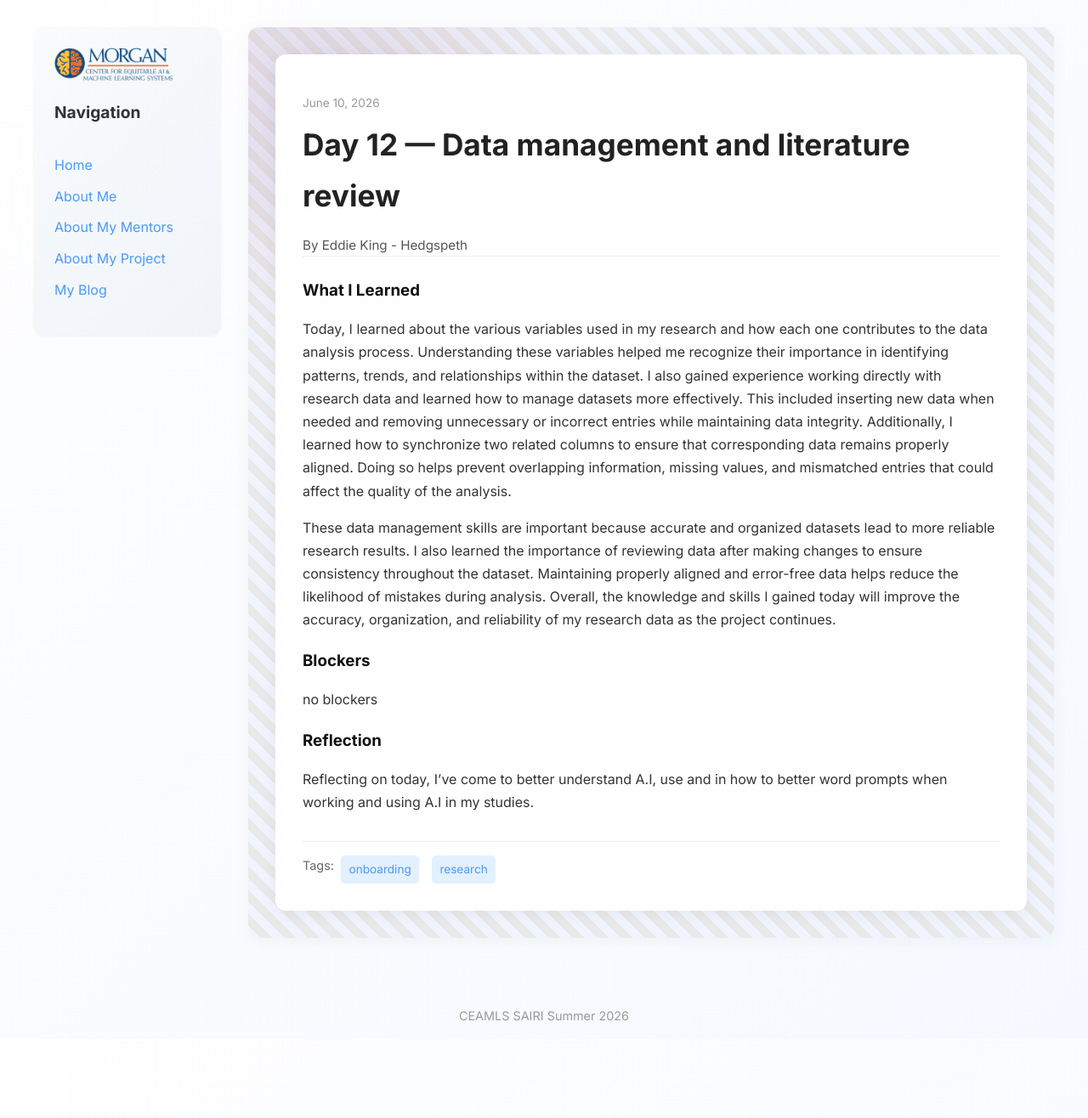
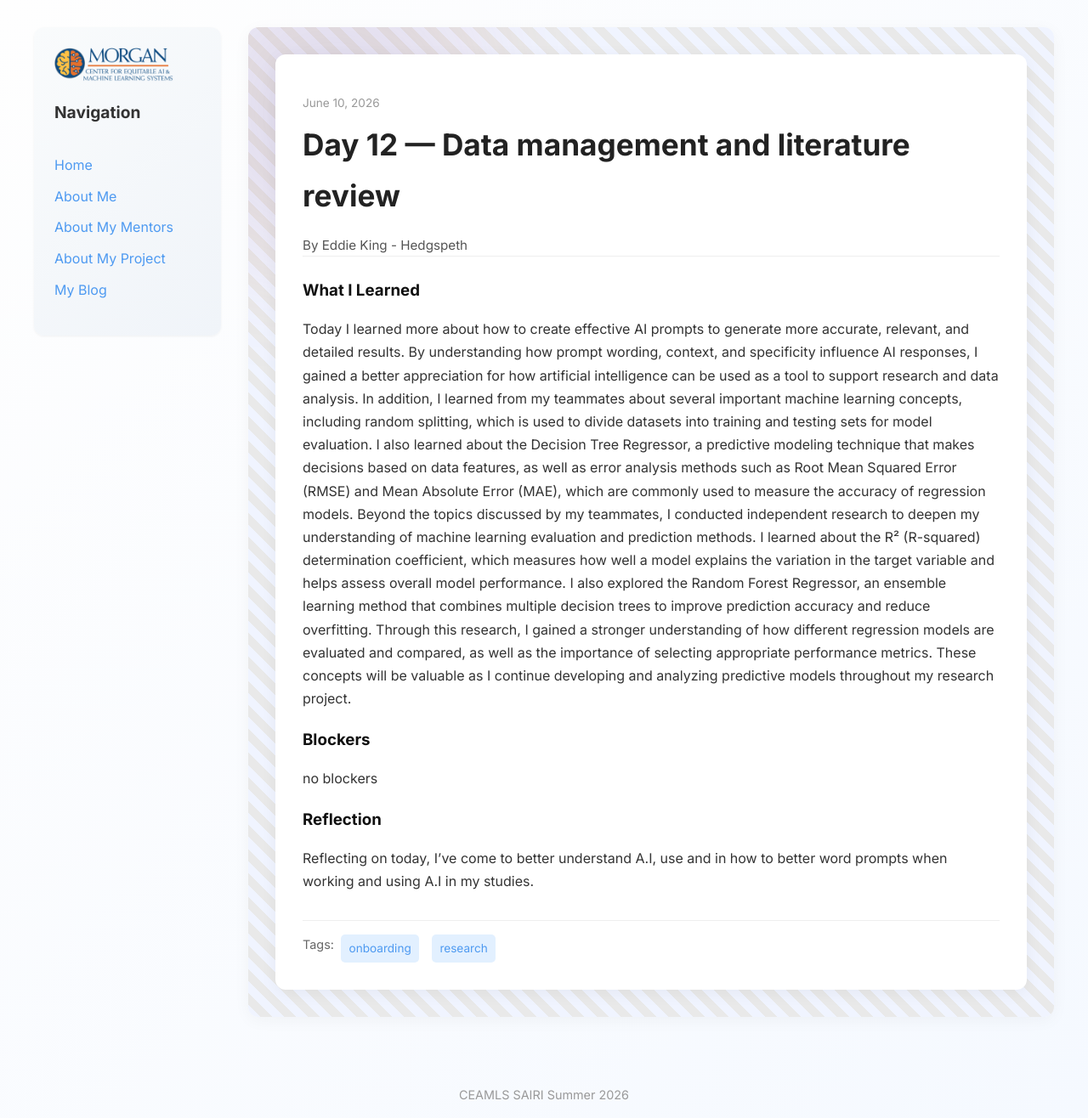
Before and after one commit to eddiejkh-del/eddiejkh-delceamls26.github.io, a Jekyll site: the page built from _posts/2026-06-10-day-12.md, in a window 1280 px wide. Shown: the whole page at 85% size. Built offline with Jekyll 4.4.1, drawn with Linux system fonts in a browser that asks for light colours; before the commit the page ends 1223 px from its top, so only the background shows below that.

Commit message:
Update 2026-06-10-day-12.md

```diff
--- a/_posts/2026-06-10-day-12.md
+++ b/_posts/2026-06-10-day-12.md
@@ -6,9 +6,8 @@ permalink: /day12.html
 tags: ["onboarding", "research"]
 
 what_i_learned: |
-  Today, I learned about the various variables used in my research and how each one contributes to the data analysis process. Understanding these variables helped me recognize their importance in identifying patterns, trends, and relationships within the dataset. I also gained experience working directly with research data and learned how to manage datasets more effectively. This included inserting new data when needed and removing unnecessary or incorrect entries while maintaining data integrity. Additionally, I learned how to synchronize two related columns to ensure that corresponding data remains properly aligned. Doing so helps prevent overlapping information, missing values, and mismatched entries that could affect the quality of the analysis.
-
-  These data management skills are important because accurate and organized datasets lead to more reliable research results. I also learned the importance of reviewing data after making changes to ensure consistency throughout the dataset. Maintaining properly aligned and error-free data helps reduce the likelihood of mistakes during analysis. Overall, the knowledge and skills I gained today will improve the accuracy, organization, and reliability of my research data as the project continues.
+  Today I learned more about how to create effective AI prompts to generate more accurate, relevant, and detailed results. By understanding how prompt wording, context, and specificity influence AI responses, I gained a better appreciation for how artificial intelligence can be used as a tool to support research and data analysis. In addition, I learned from my teammates about several important machine learning concepts, including random splitting, which is used to divide datasets into training and testing sets for model evaluation. I also learned about the Decision Tree Regressor, a predictive modeling technique that makes decisions based on data features, as well as error analysis methods such as Root Mean Squared Error (RMSE) and Mean Absolute Error (MAE), which are commonly used to measure the accuracy of regression models.
+  Beyond the topics discussed by my teammates, I conducted independent research to deepen my understanding of machine learning evaluation and prediction methods. I learned about the R² (R-squared) determination coefficient, which measures how well a model explains the variation in the target variable and helps assess overall model performance. I also explored the Random Forest Regressor, an ensemble learning method that combines multiple decision trees to improve prediction accuracy and reduce overfitting. Through this research, I gained a stronger understanding of how different regression models are evaluated and compared, as well as the importance of selecting appropriate performance metrics. These concepts will be valuable as I continue developing and analyzing predictive models throughout my research project.
 
 
 blockers: |
```
